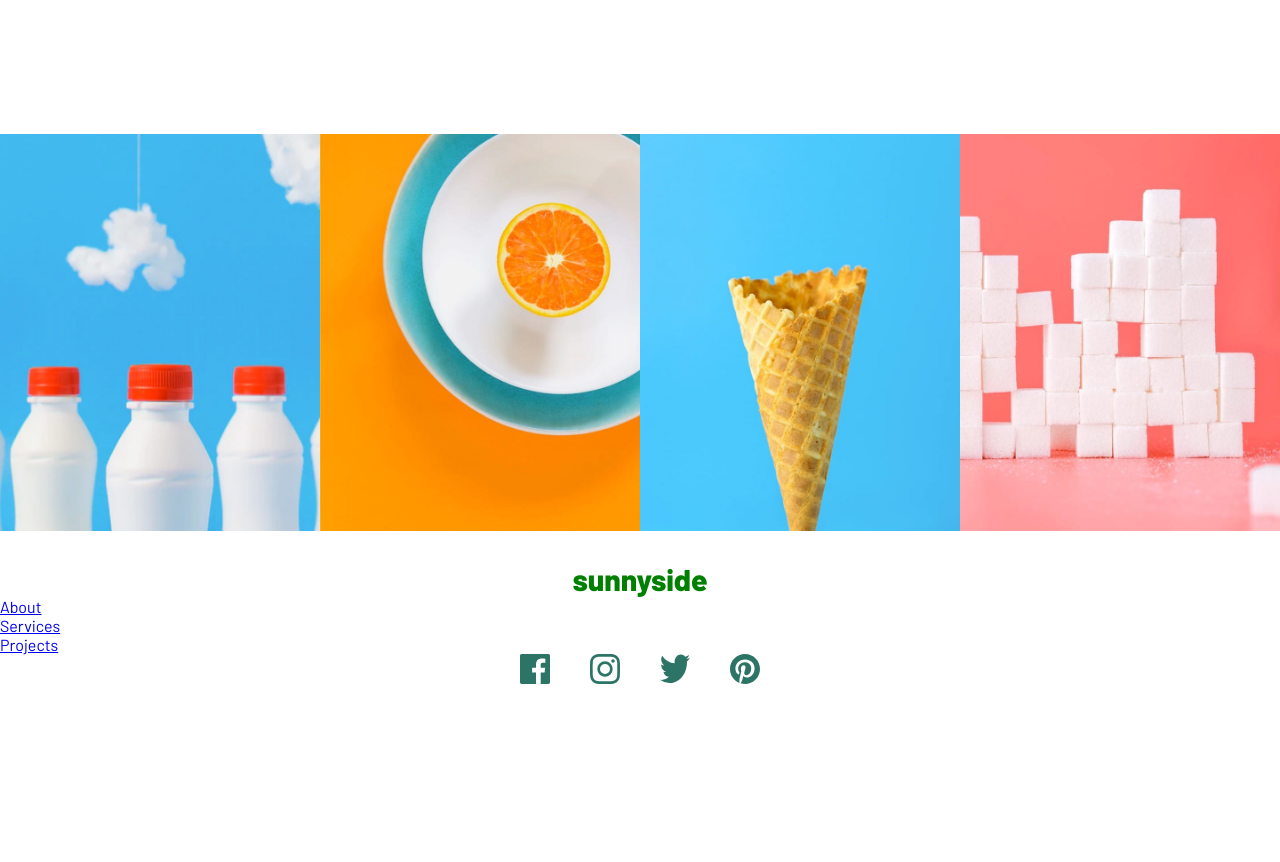
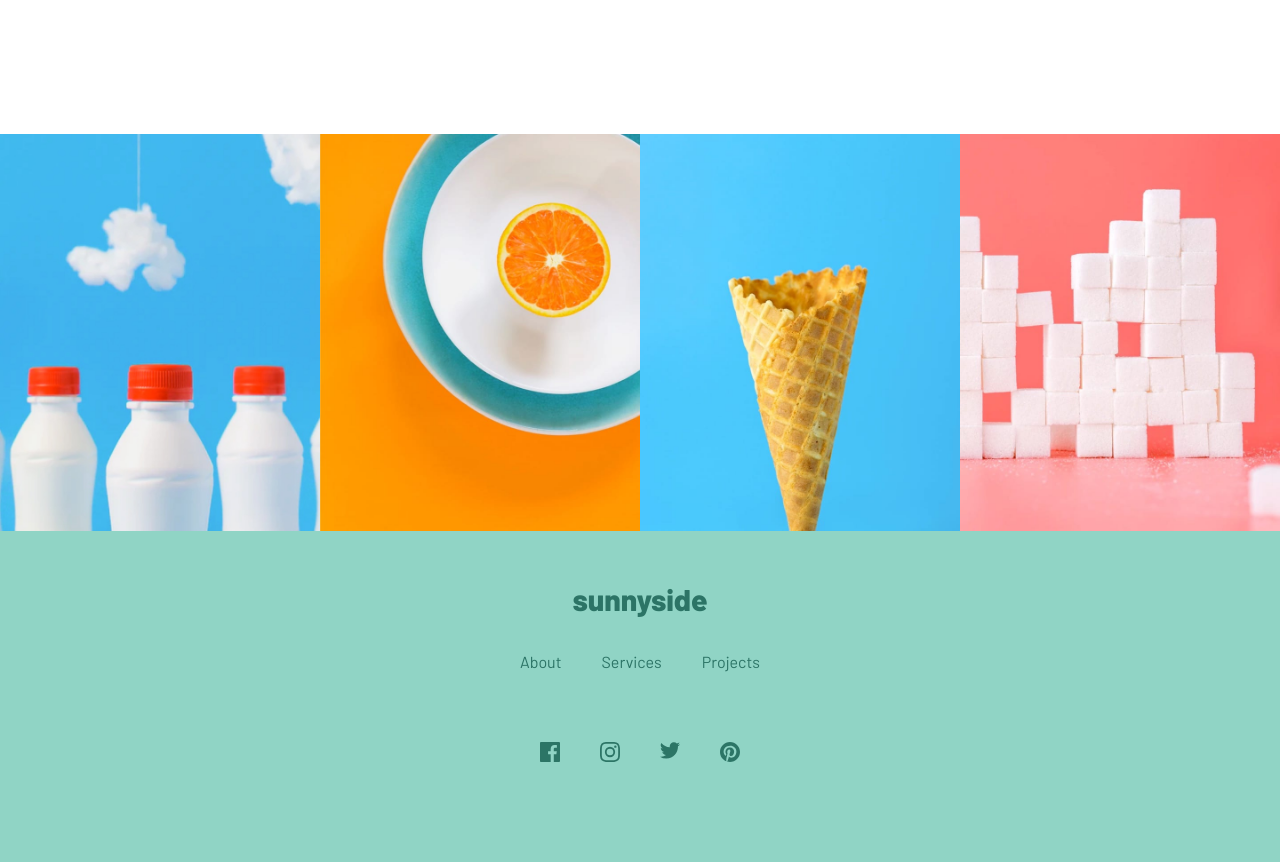
Before and after one commit to darrojen/upskill-sunny-side, a plain HTML site: page index.html in a window 1280 px wide. Shown: the part 2739-3601 px from the top of the page. Before the commit the page ends 3423 px from the top, so only its background shows below. Drawn offline with Linux system fonts and the light colour scheme.

Commit message:
completion of the dekstop design

```diff
--- a/index.html
+++ b/index.html
@@ -134,8 +134,8 @@
         <p>sunnyside</p>
       </div>
 
-      <div class="footer-links">
-        <ul>
+      <div >
+        <ul class="footer-links">
           <li><a href="#">About</a></li>
           <li><a href="#">Services</a></li>
           <li><a href="#">Projects</a></li>
@@ -143,10 +143,10 @@
       </div>
 
       <div class="footer-icons">
-        <img src="./sunnyside-agency-landing-page-main/images/icon-facebook.svg" alt="">
-        <img src="./sunnyside-agency-landing-page-main/images/icon-instagram.svg" alt="">
-        <img src="./sunnyside-agency-landing-page-main/images/icon-twitter.svg" alt="">
-        <img src="./sunnyside-agency-landing-page-main/images/icon-pinterest.svg" alt="">
+      <div class="img"> <img src="./sunnyside-agency-landing-page-main/images/icon-facebook.svg" alt=""></div>
+       <div class="img"> <img src="./sunnyside-agency-landing-page-main/images/icon-instagram.svg" alt=""></div>
+       <div class="img"> <img src="./sunnyside-agency-landing-page-main/images/icon-twitter.svg" alt=""></div>
+       <div class="img"> <img src="./sunnyside-agency-landing-page-main/images/icon-pinterest.svg" alt=""></div>
       </div>
     </footer>
   </body>
--- a/style.css
+++ b/style.css
@@ -271,7 +271,6 @@ p.bottom {
 
 .image-box {
   display: flex;
-  margin-bottom: 30px;
 }
 
 .image-box img {
@@ -283,26 +282,45 @@ p.bottom {
   font-family: "Barlow", sans-serif;
   font-size: 30px;
   font-weight: 800;
-  color: green;
+  color: #2c7466;
+  margin-bottom: 25px;
 }
 .footer-links {
   display: flex;
-  justify-content: space-between;
+  align-items: center;
+  list-style: none;
+  margin: auto;
+  margin-bottom: 40px;
 }
-.footer-links ul li {
-  list-style: none;
+
+.footer-links li {
+  padding: 10px 20px;
+}
+.footer-links li a {
   text-decoration: none;
   font-size: 16px;
   font-family: "Barlow";
+  font-weight: 300;
+  color: #2c7466;
+  margin-bottom: 80px;
 }
 
 .footer-icons {
   display: flex;
-  justify-content: space-between;
-  padding: 0px 500px;
 }
-.footer-icons img {
-  height: 30px;
-  width: 30px;
+.footer-icons .img {
+  height: 20px;
+  width: 20px;
   align-items: center;
+  margin: 20px;
+  margin-bottom: 100px;
 }
+footer {
+  display: flex;
+  flex-direction: column;
+  justify-content: center;
+  align-items: center;
+  background: #90d4c5;
+  margin-top: 0px;
+  padding-top: 50px;
+}
```
